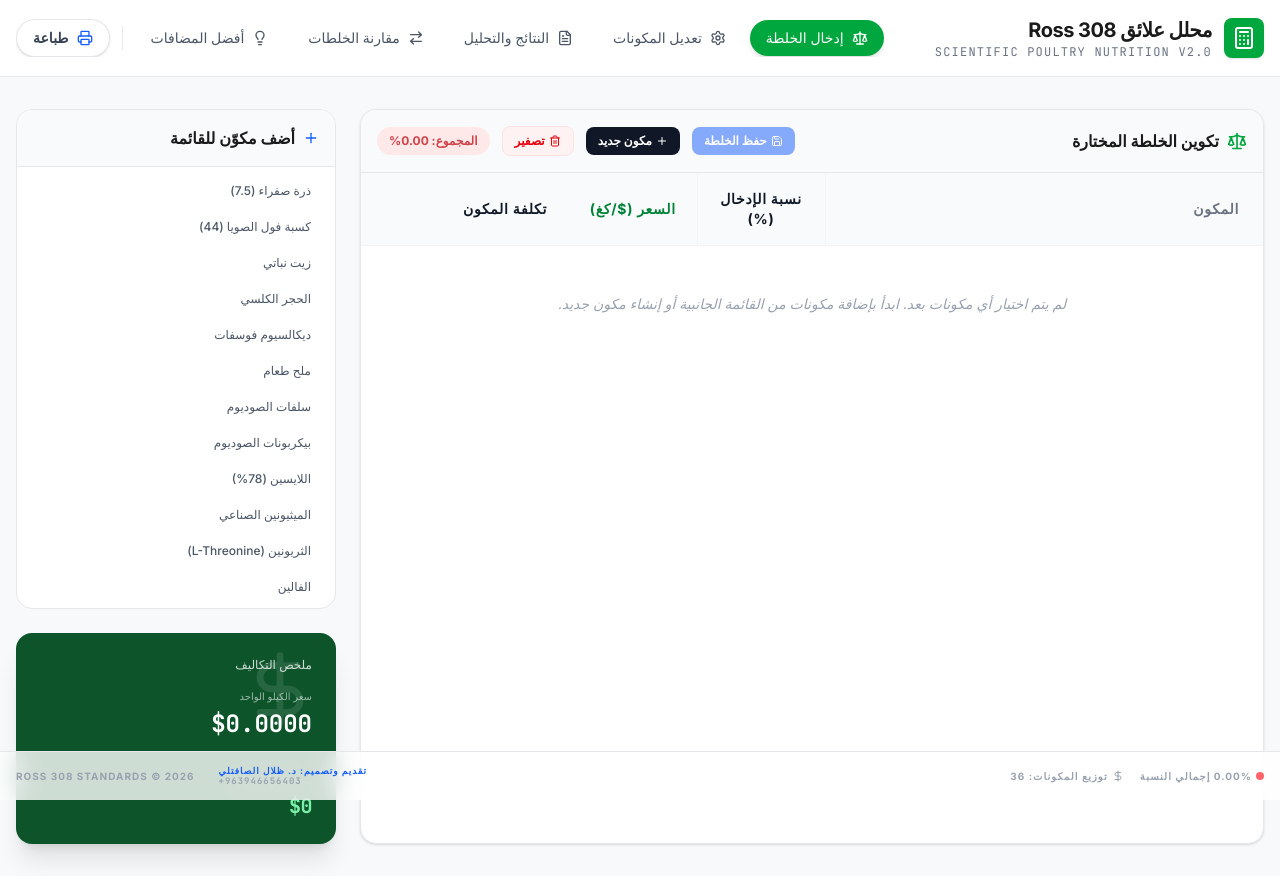
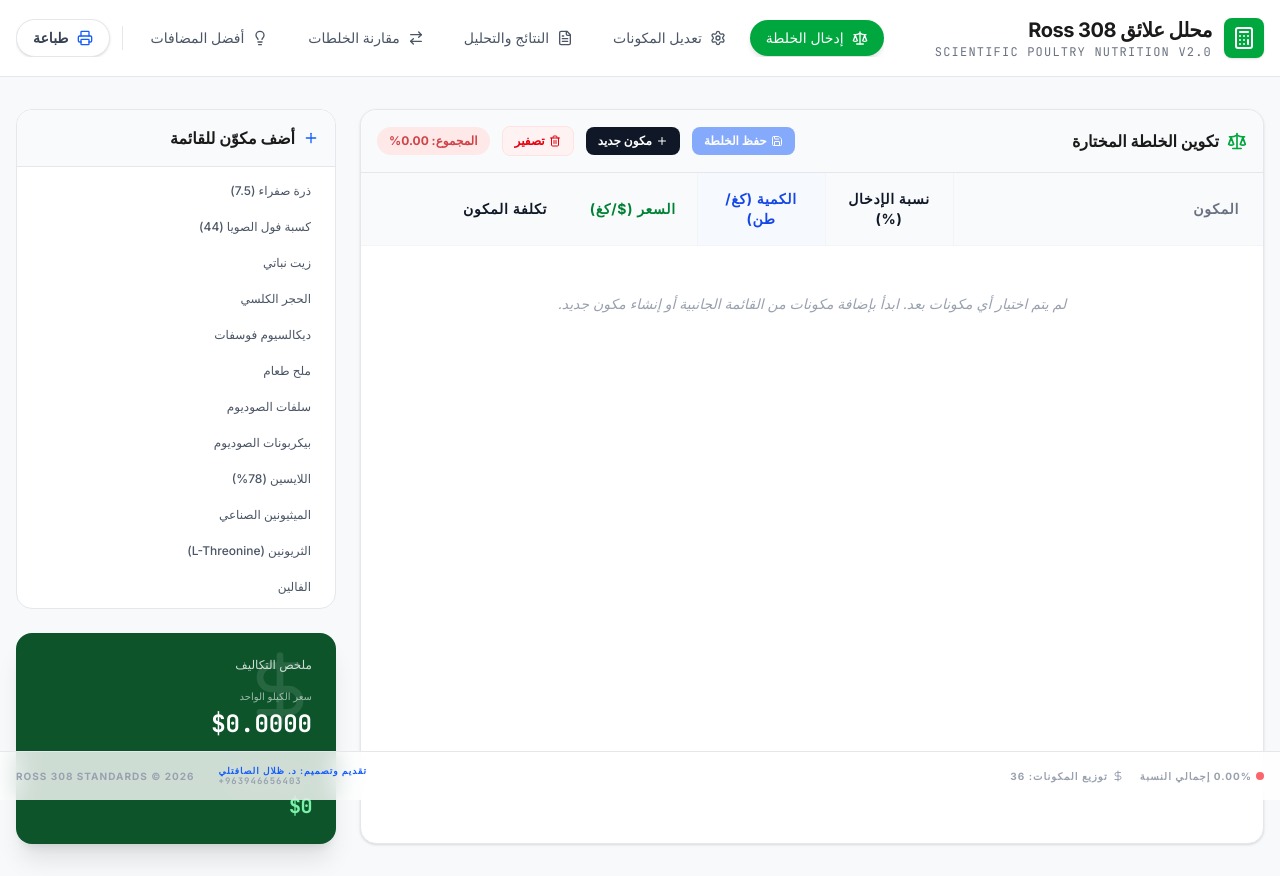
Before and after one commit to Zelalsaftli/FEED-Ross308, a React (Vite) app: page / in a window 1280 px wide. Built offline with nearby package versions, Linux system fonts and the light colour scheme.

Commit message:
feat: Add quantity column to feed mix table
Introduces a new column to the feed mix table that displays the calculated quantity of each ingredient in kilograms per ton of feed. This provides users with a more direct understanding of ingredient amounts based on their percentage input.

```diff
--- a/src/App.tsx
+++ b/src/App.tsx
@@ -437,6 +437,7 @@
                         <tr>
                           <th className="px-6 py-4 text-right sticky right-0 bg-gray-50 z-10">المكون</th>
                           <th className="px-4 py-4 w-32 font-bold text-gray-900 border-x border-gray-100">نسبة الإدخال (%)</th>
+                          <th className="px-4 py-4 w-32 font-bold text-blue-700 bg-blue-50/30 border-x border-gray-100">الكمية (كغ/طن)</th>
                           <th className="px-4 py-4 w-32 font-bold text-green-700">السعر ($/كغ)</th>
                           <th className="px-4 py-4 w-32 font-bold text-gray-900">تكلفة المكون</th>
                           <th className="px-4 py-4 w-20"></th>
@@ -476,6 +477,9 @@
                                     }}
                                     className="w-24 bg-white border border-gray-200 rounded-lg px-2 py-1.5 text-center font-bold text-gray-900 focus:ring-2 focus:ring-green-500 outline-none shadow-sm"
                                   />
+                                </td>
+                                <td className="px-4 py-4 text-center font-mono font-bold text-blue-700 bg-blue-50/20 border-x border-gray-50">
+                                  {((parseFloat(mixItem?.percentage || '0') || 0) * 10).toFixed(2)}
                                 </td>
                                 <td className="px-4 py-4 text-center">
                                   <input
@@ -1240,6 +1244,7 @@
               <tr className="bg-gray-50 text-gray-600 text-sm">
                 <th className="border border-gray-300 p-3 text-right">المكون</th>
                 <th className="border border-gray-300 p-3 text-center">النسبة (%)</th>
+                <th className="border border-gray-300 p-3 text-center">الكمية (كغ/طن)</th>
                 <th className="border border-gray-300 p-3 text-center">السعر ($/كغ)</th>
                 <th className="border border-gray-300 p-3 text-center">التكلفة ($)</th>
               </tr>
@@ -1253,6 +1258,7 @@
                   <tr key={ing.id} className="text-sm">
                     <td className="border border-gray-300 p-3 font-bold">{ing.name}</td>
                     <td className="border border-gray-300 p-3 text-center font-mono">%{percentage.toFixed(2)}</td>
+                    <td className="border border-gray-300 p-3 text-center font-mono font-bold text-blue-700">{(percentage * 10).toFixed(2)} كغ</td>
                     <td className="border border-gray-300 p-3 text-center font-mono">${price.toFixed(3)}</td>
                     <td className="border border-gray-300 p-3 text-center font-mono">${((price * percentage) / 100).toFixed(4)}</td>
                   </tr>
@@ -1261,6 +1267,7 @@
               <tr className="bg-green-50 font-bold">
                 <td className="border border-gray-300 p-3">المجموع الكلي</td>
                 <td className="border border-gray-300 p-3 text-center">{totalPercentage.toFixed(2)}%</td>
+                <td className="border border-gray-300 p-3 text-center">{(totalPercentage * 10).toFixed(2)} كغ</td>
                 <td className="border border-gray-300 p-3 text-center bg-transparent">-</td>
                 <td className="border border-gray-300 p-3 text-center">${costPerKg.toFixed(4)}</td>
               </tr>
```
